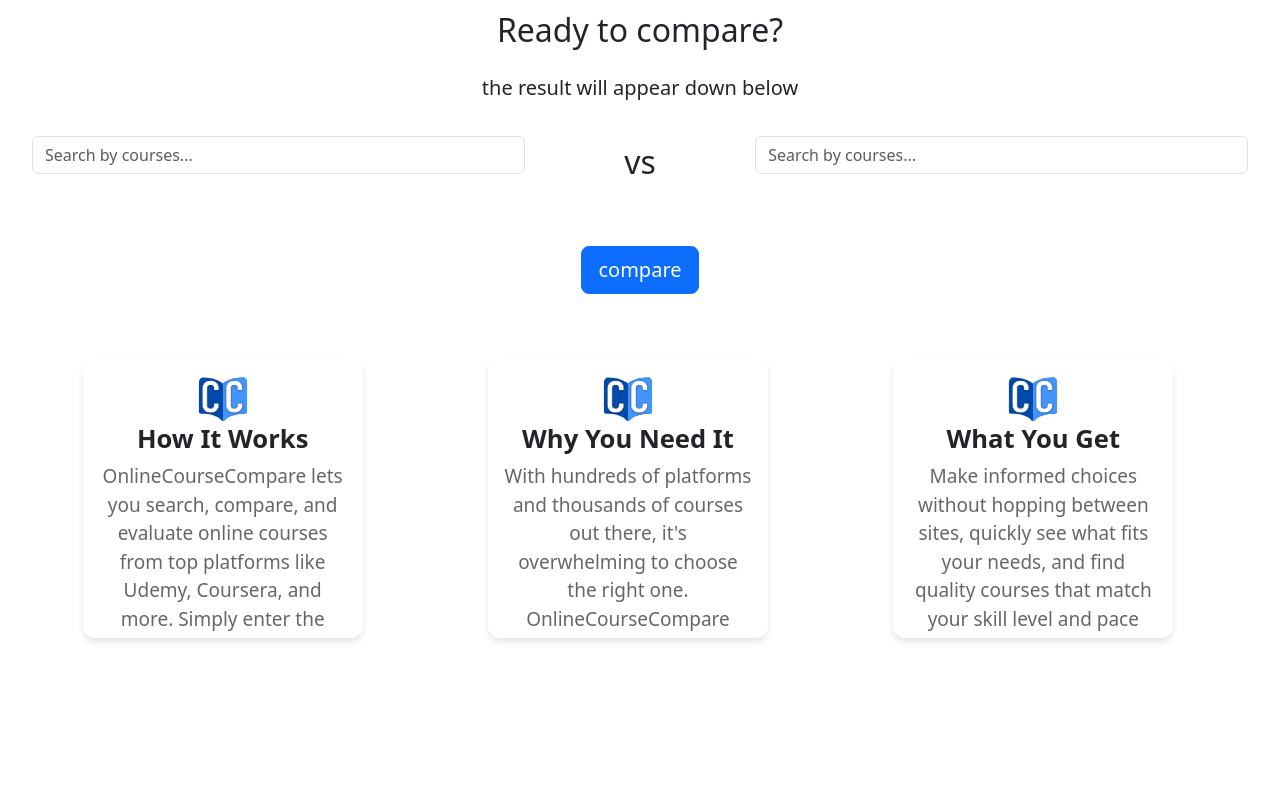
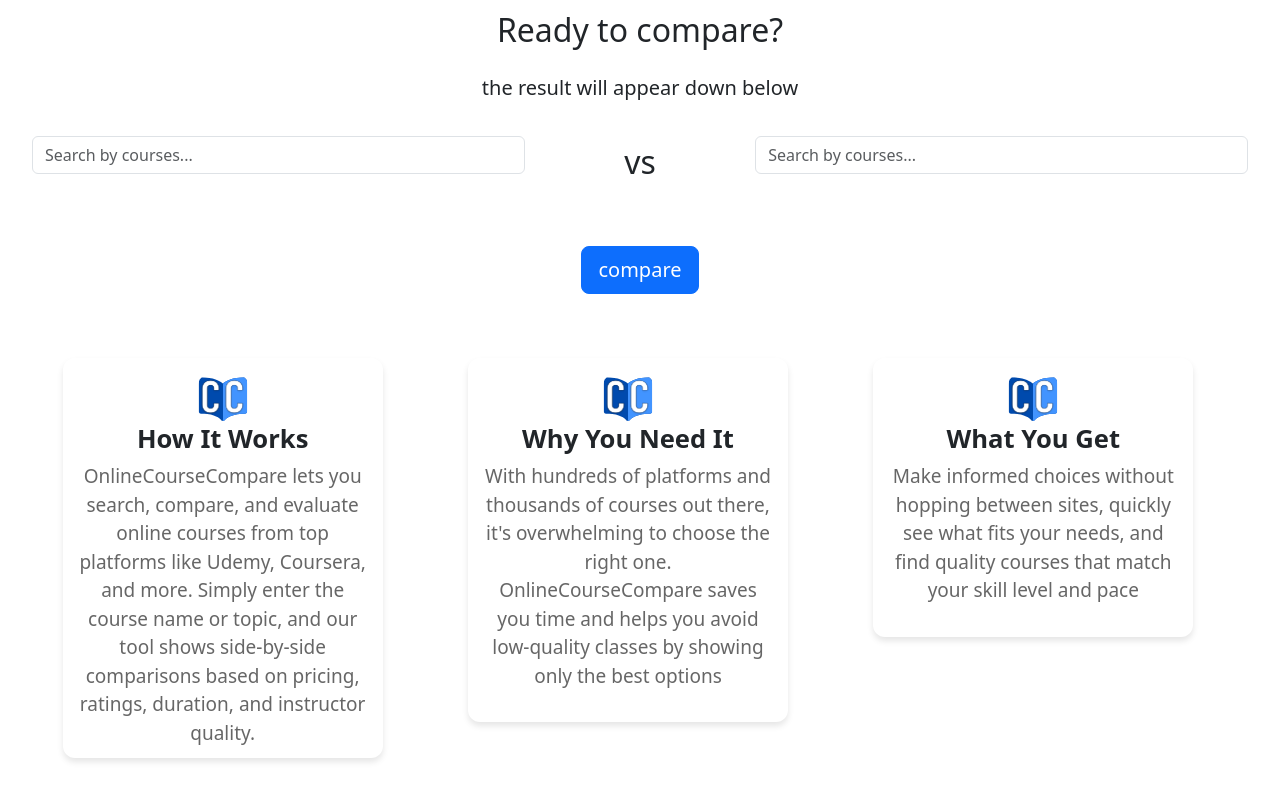
Before and after one commit to Nadir-Kutluozen/online-course-compare, a React (Vite) app in the folder online-course-compare/: page / in a window 1280 px wide. Shown: the part 821-1621 px from the top of the page. Before the commit the page ends 1531 px from the top, so only its background shows below. Built offline with nearby package versions, Linux system fonts and the light colour scheme.

Commit message:
trying to fix the p tag

```diff
--- a/online-course-compare/src/section2/card/card.css
+++ b/online-course-compare/src/section2/card/card.css
@@ -1,7 +1,7 @@
 .card-custom {
     width: 100%; /* Make it responsive */
-    max-width: 280px; /* Limit the maximum width */
-    max-height: 280px; /* Set a minimum height */
+    max-width: 320px; /* Limit the maximum width */
+    max-height: 400px; /* Set a minimum height */
     margin: 16px auto; /* Center the card and add spacing */
     padding: 16px;
     border-radius: 12px;
```
